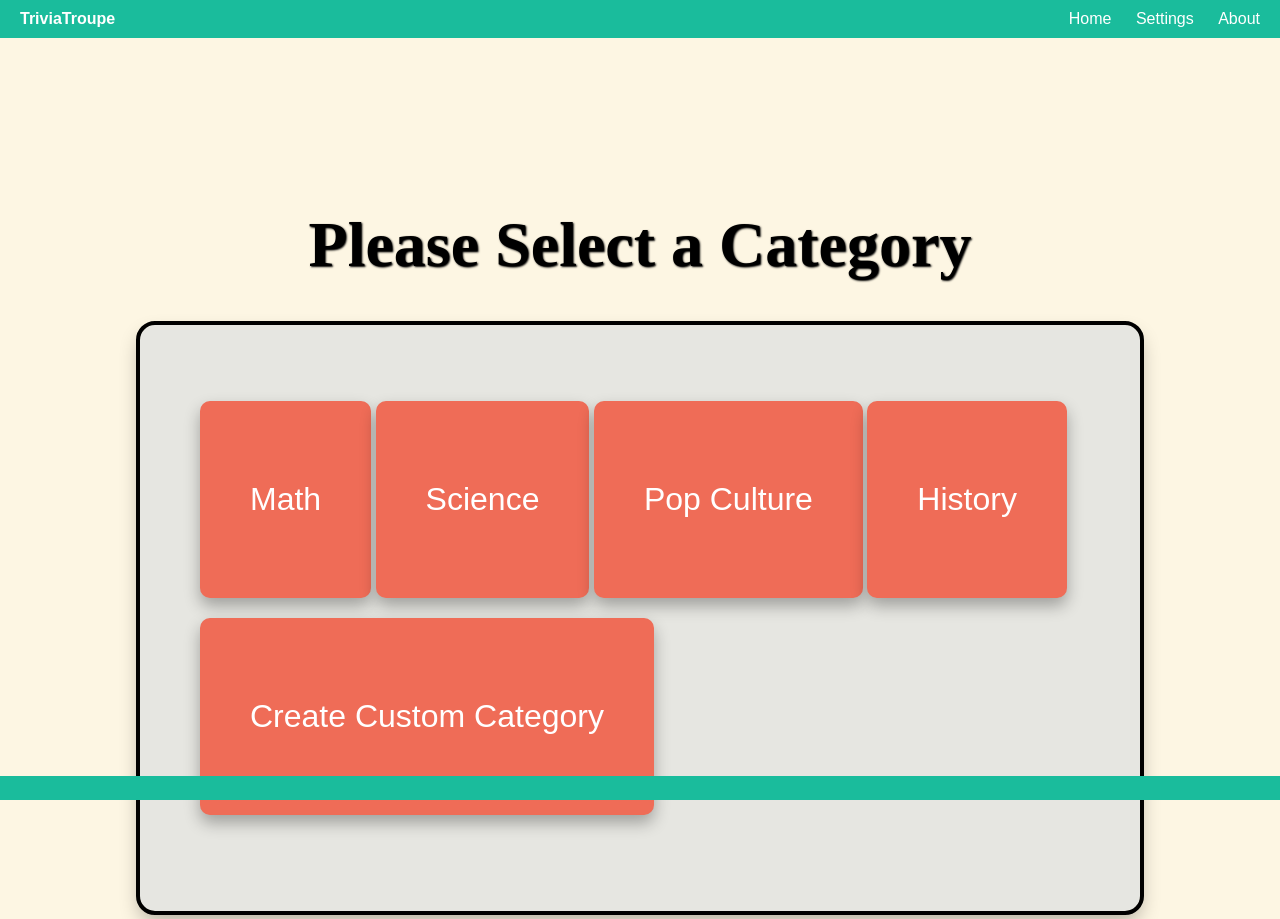
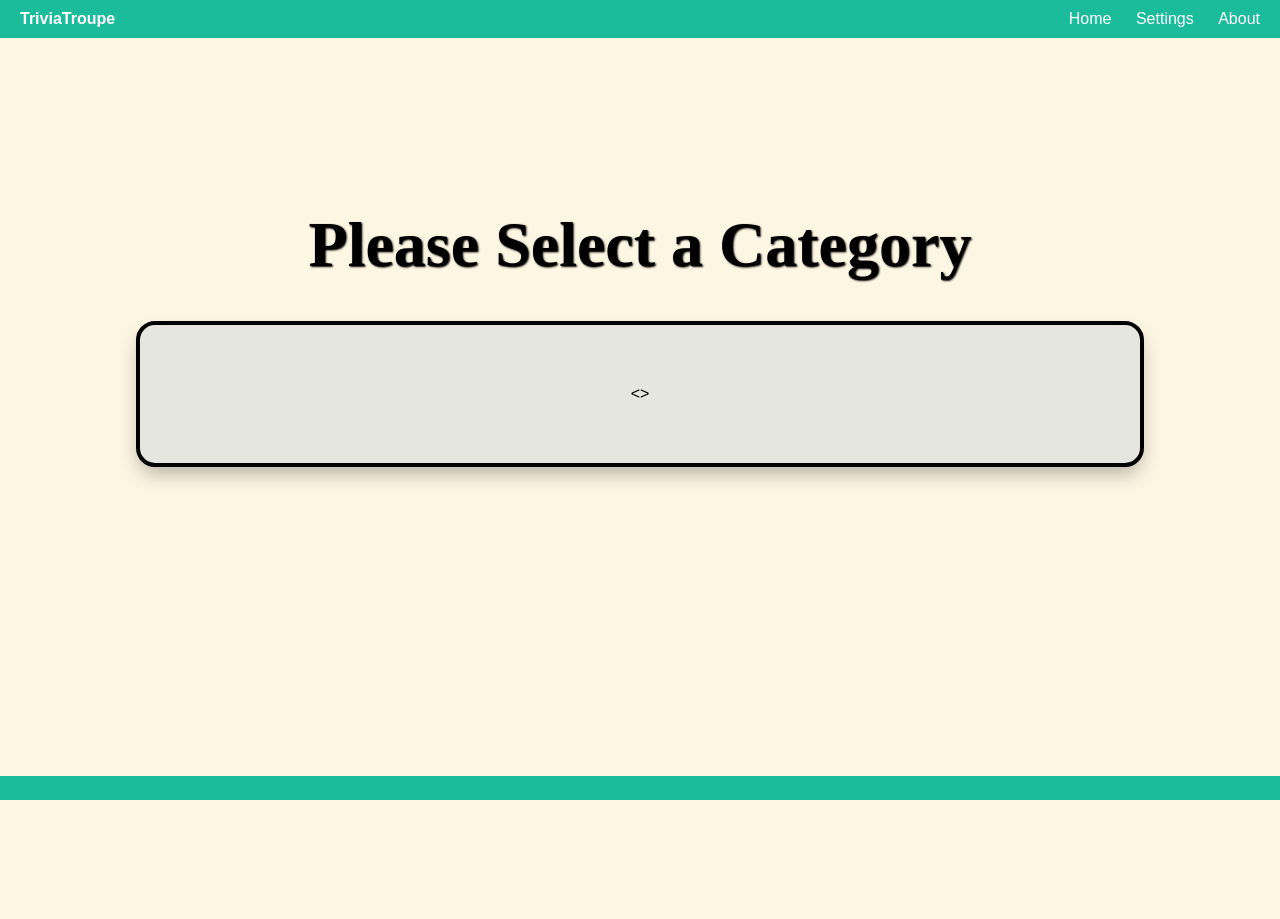
Before and after one commit to jkalski/Trivia-Troupe, a plain HTML site: page src/mainScreen.html in a window 1280 px wide. After the commit the page ends 800 px from the top, so only its background shows below. Drawn offline with Linux system fonts and the light colour scheme.

Commit message:
Fixed category display to be dynamic

```diff
--- a/src/mainScreen.html
+++ b/src/mainScreen.html
@@ -21,15 +21,13 @@
     <div class="container">
         <h1>Please Select a Category</h1>
             <div class="category-container">
-                <ul>
-                    <div class="category">
-                        <button onclick="startGame('Math')">Math</button>
-                        <button onclick="startGame('Science')">Science</button>
-                        <button onclick="startGame('Bio')">Pop Culture</button>
-                        <button onclick="startGame('History')">History</button>
-                    </div>
-                </ul>
+              <span id="leftArrow" class="arrowIcon">&lt;</span>
+              <div class="slider">
+                <div class="slider-inner" id="carousel"></div>
+              </div>
+              <span id="rightArrow" class="arrowIcon">&gt;</span>
             </div>
+            <div class="createCategoryContainer"></div>
     </div>
 </body>
 <div class="header-card">
```
